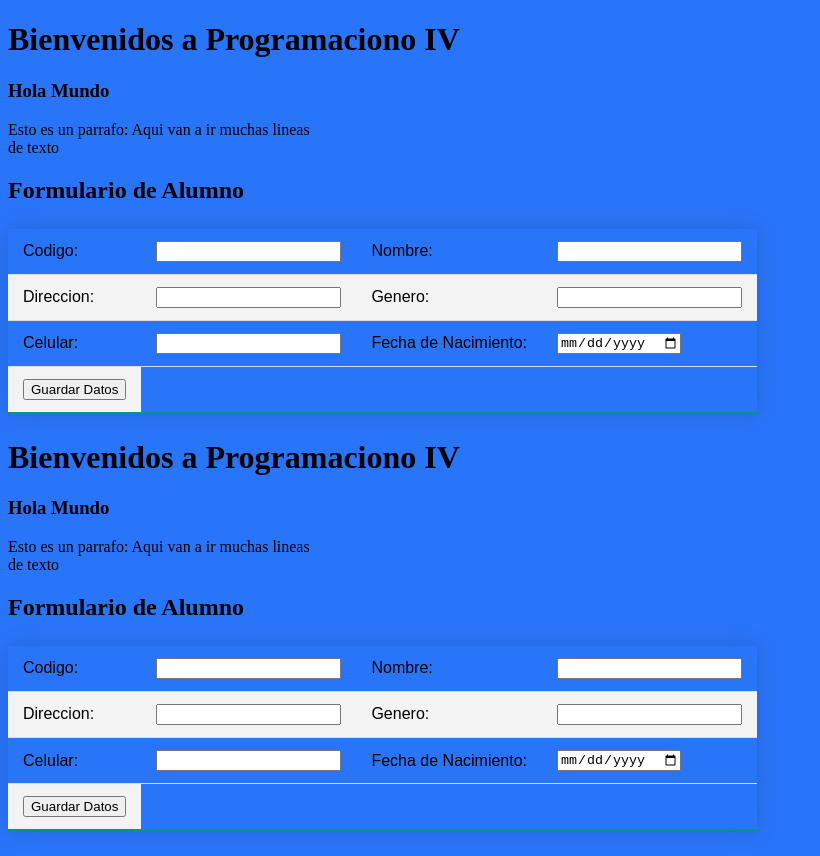
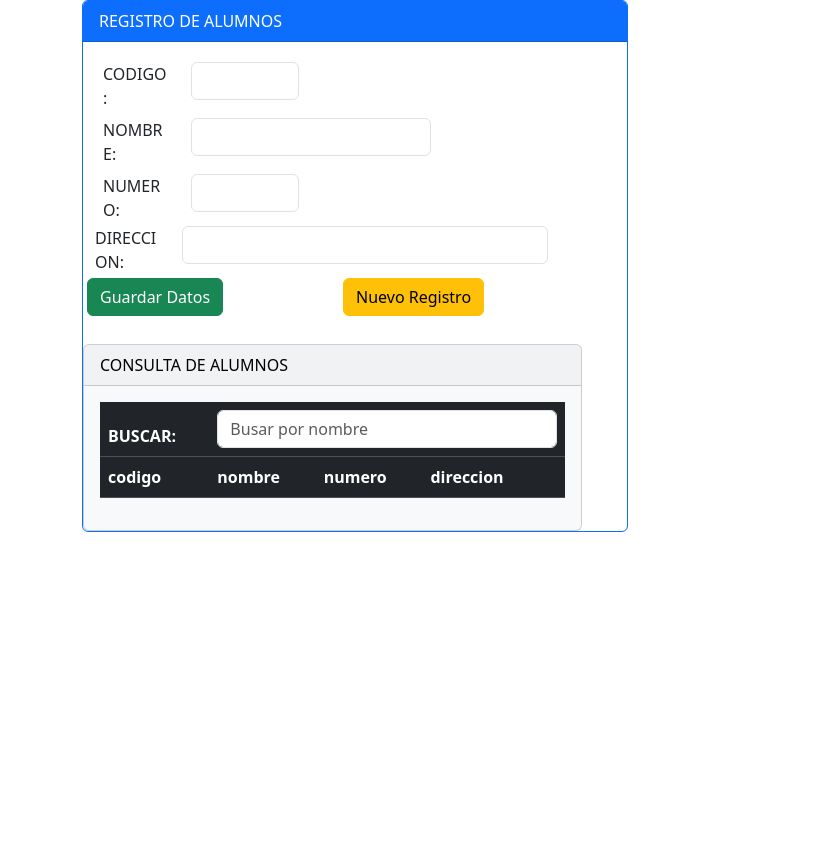
Before and after one commit to 22denoviembre/programacion-lV, a plain HTML site: page index.html in a window 1280 px wide. Shown: the whole page, without its empty margins (0-820 px from the left). After the commit the page ends 800 px from the top, so only its background shows below. Drawn offline with nearby package versions, Linux system fonts and the light colour scheme.

Commit message:
Add files via upload

```diff
--- a/index.html
+++ b/index.html
@@ -1,341 +1,154 @@
-<!DOCTYPE html> <!--Definicion de tipo de documento-->
-<html lang="en"> <!--Aertura de la pagina html-->
-<head> <!--Encabezado de la pagina html-->
-    <meta charset="UTF-8"> <!--Codigicacion de Caracteres especiales-->
-    <meta http-equiv="X-UA-Compatible" content="IE=edge"> <!--IE-->
+<!DOCTYPE html><!-- Definicion de tipo de documento -->
+<html lang="en"><!-- Apertura de la pagina html -->
+<head><!-- Encabezado de la pagina html -->
+    <meta charset="UTF-8"><!-- Codificacion de Caracteres especiales  -->
+    <meta http-equiv="X-UA-Compatible" content="IE=edge"><!-- IE -->
     <meta name="viewport" content="width=device-width, initial-scale=1.0">
-    <title>Primer Proyectto en HTML</title>
-    <style>
-        body{
-            background-color: #2975f9;
-        }
-        .styled-table{
-            border-collapse: collapse;
-            margin: 25px 0;
-            font-size: 1em;
-            font-family: sans-serif;
-            min-width: 450px;
-            box-shadow: 0 0 20px rgba(15, 15, 15, 0.15);
-
-        }
-
-        .styled-table h2{
-            background-color: #2e0098;
-            color: #ffffff;
-            text-align: center;
-        }
-
-        .styled-table th, .styled-table td {
-            padding: 12px 15px;
-        }
-
-        .styled-table tbody tr {
-            border-bottom: 1px solid #dddddd;
-        }
-
-        .styled-table tbody tr:nth-of-type(even) {
-            background-color: #f3f3f3;
-        }
-
-        .styled-table tbody tr:last-of-type {
-            border-bottom: 2px solid #009879;
-        }
-    </style>
+    <link rel="stylesheet" href="https://cdn.jsdelivr.net/npm/bootstrap@5.3.0-alpha1/dist/css/bootstrap.min.css">
+    <title>::.. APP ACADEMICA ..::</title>
 </head>
-<body> <!--Contenido de la pagina html-->
-
-    <h1>Bienvenidos a Programaciono IV</h1>
-    <h3>Hola Mundo</h3>
-    <p>Esto es un parrafo: Aqui van a ir muchas lineas <br>
-        de texto
-    </p>
-    <form name="frmAlumnos" id="frmAlumnos">
-        <table class="styled-table">
+<body><!-- Contenido de la pagina html -->
+    <div class="container" id="app">
+        <div class="row">
+            <div class="col-12 col-md-6">
+                <div class="card border-primary">
+                    <div class="card-header bg-primary text-white">REGISTRO DE ALUMNOS</div>
+                    <div class="card-body">
+                        <form id="frmDocente" @submit.prevent="guardarDocente" @reset.prevent="nuevoDocente()">
+                            <div class="row p-1">
+                                <div class="col-3 col-md-2">CODIGO:</div>
+                                <div class="col-9 col-md-3">
+                                    <input class="form-control" type="text" v-model="docente.codigo" name="txtCodigoDocente" id="txtCodigoDocente">
+                                </div>
+                            </div>
+                            <div class="row p-1">
+                                <div class="col-3 col-md-2">NOMBRE:</div>
+                                <div class="col-9 col-md-6">
+                                    <input class="form-control" type="text" v-model="docente.nombre" name="txtNombreDocente" id="txtNombreDocente">
+                                </div>
+                            </div>
+                            <div class="row p-1">
+                                <div class="col-3 col-md-2">NUMERO:</div>
+                                <div class="col-9 col-md-3">
+                                    <input class="form-control" type="text" v-model="docente.numero" name="txtCodigoDocente" id="txtCodigoDocente">
+                                </div>
+                                <div class="row p-1">
+                                    <div class="col-3 col-md-2">DIRECCION:</div>
+                                    <div class="col-9 col-md-9">
+                                    <input class="form-control" type="text" v-model="docente.direccion" name="txtCodigoDocente" id="txtCodigoDocente">
+                                    </div>
+                            <div class="row p-1">
+                                <div class="col col-md-6">
+                                    <input class="btn btn-success" type="submit" value="Guardar Datos">
+                                </div>
+                                <div class="col col-md-6">
+                                    <input class="btn btn-warning" type="reset" value="Nuevo Registro">
+                                </div>
+                            </div>
+                        </form>
+                    </div>
+                </div>
+            </div>
+            <div class="col-12 col-md-11">
+                <div class="card text-bg-light">
+                    <div class="card-header">CONSULTA DE ALUMNOS</div>
+                    <div class="card-body">
+                        <form>
+                            <table class="table table-dark table-hover">
                                 <thead>
                                     <tr>
-                    <h2>Formulario de Alumno</h2>
+                                        <th>BUSCAR:</th>
+                                        <th colspan="4"><input type="text" @keyup="listarDocentes()" v-model="buscar"
+                                            class="form-control" placeholder="Busar por nombre" ></th>
                                     </tr>
-
+                                    <tr>
+                                        <th>codigo</th>
+                                        <th>nombre</th>
+                                        <th>numero</th>
+                                        <th>direccion</th>
+                                        <th></th>
+                                    </tr>
                                 </thead>
                                 <tbody>
-                <tr>
-                    <td>
-                        <label for="txtCodigoAlumno">Codigo:</label>
-                    </td>
-                    <td>
-                        <input required title="Ingrese un codigo de estudiante valido" pattern="^[US|SM]{2}[IS|LE]{2}[0-9]{6}"
-                        type="text" name="txtCodigoAlumno" id="txtCodigoAlumno">
-                    </td>
-
-                    <td>
-                        <label for="txtNombreAlumno">Nombre:</label>
-                    </td>
-                    <td>
-                        <input required pattern="^[A-Za-zÑñáéíóú ]{3,75}}"
-                        type="text" name="txtNombreAlumno" id="txtNombreAlumno">
-                    </td>
-                </tr>
-
-                <tr>
-                    <td>
-                        <label for="txtDireccionAlumno">Direccion:</label>
-                    </td>
-                    <td>
-                        <input required pattern="^[A-Za-zÑñáéíóú ]{3,75}}"
-                        type="text" name="txtDireccionAlumno" id="txtDireccionAlumno">
-                    </td>
-
-                    <td>
-                        <label for="txtGeneroAlumno">Genero:</label>
-                    </td>
-                    <td>
-                        <input required pattern="^[A-Za-zÑñáéíóú ]{3,75}}"
-                        type="text" name="txtGeneroAlumno" id="txtGeneroAlumno">
-                    </td>
-                </tr>
-                <tr>
-                    <td>
-                        <label for="txtcelularAlumno">Celular:</label>
-                    </td>
-                    <td>
-                        <input required pattern="^[0-9]{8}"
-                        type="text" name="txtCelularAlumno" id="txtCelularAlumno">
-                    </td>
-
-                    <td>
-                        <label for="txtNacimientoAlumno">Fecha de Nacimiento:</label>
-                    </td>
-                    <td>
-                        <input required
-                        type="date" name="txtNacimientoAlumno" id="txtNacimientoAlumno">
-
-                    </td>
-                </tr>
-                <tr>
-                    <td>
-                        <input type="submit" value="Guardar Datos">
-                    </td>
+                                    <tr v-for="docente in docentes" @click='modificarDocente(docente)' :key="docente.idDocente">
+                                        <td>{{docente.codigo}}</td>
+                                        <td>{{docente.nombre}}</td>
+                                        <td>{{docente.numero}}</td>
+                                        <td>{{docente.direccion}}</td>
+                                        <td><button @click.prevent="eliminarDocente(docente)" class="btn btn-danger">Eliminar</button></td>
                                     </tr>
                                 </tbody>
                             </table>
                         </form>
-<!--
-    <form name="frmAlumnos" id="frmAlumnos">
-        <h2>Formulario de Alumno</h2>
-        <br>
-        <label for="txtCodigoAlumno">Codigo:</label>
-        <input required title="Ingrese un codigo de estudiante valido" pattern="^[US|SM]{2}[IS|LE]{2}[0-9]{6}"
-        type="text" name="txtCodigoAlumno" id="txtCodigoAlumno">
-
-        <label for="txtNombreAlumno">Nombre:</label>
-        <input required pattern="^[A-Za-zÑñáéíóú ]{3,75}}"
-        type="text" name="txtNombreAlumno" id="txtNombreAlumno">
-
-        <br>
-        <br>
-
-        <label for="txtDireccionAlumno">Direccion:</label>
-        <input required pattern="^[A-Za-zÑñáéíóú ]{3,75}}"
-        type="text" name="txtDireccionAlumno" id="txtDireccionAlumno">
-
-        <label for="txtGeneroAlumno">Genero:</label>
-        <input required pattern="^[A-Za-zÑñáéíóú ]{3,75}}"
-        type="text" name="txtGeneroAlumno" id="txtGeneroAlumno">
-        <br>
-        <br>
-
-        <label for="txtNacimientoAlumno">Fecha de Nacimiento:</label>
-        <input required
-        type="date" name="txtNacimientoAlumno" id="txtNacimientoAlumno">
-        <br>
-
-        <input type="submit" value="Guardar Datos">
-
-    </form>
- -->
+                    </div>
+                </div>
+            </div>
+        </div>
+    </div>
+    <script src="https://cdn.jsdelivr.net/npm/bootstrap@5.3.0-alpha1/dist/js/bootstrap.bundle.min.js"></script>
+    <script src="https://unpkg.com/vue@3/dist/vue.global.js"></script>
     <script>
-        //DOM -> Modelo de Objetos de Documento
-
-        let $frmAlumno = document.querySelector("#frmAlumnos");
-        console.log($frmAlumno,frmAlumnos);
-
-        $frmAlumno.addEventListener('submit', e=>{
-            e.preventDefault();
-
-            console.log(txtCodigoAlumno.value, txtNombreAlumno.value, txtDireccionAlumno.value, txtGeneroAlumno.value,
-            txtNacimientoAlumno.value, txtCelularAlumno.value);
-        });
-
-    </script>
-</body>
-</html><!DOCTYPE html> <!--Definicion de tipo de documento-->
-<html lang="en"> <!--Aertura de la pagina html-->
-<head> <!--Encabezado de la pagina html-->
-    <meta charset="UTF-8"> <!--Codigicacion de Caracteres especiales-->
-    <meta http-equiv="X-UA-Compatible" content="IE=edge"> <!--IE-->
-    <meta name="viewport" content="width=device-width, initial-scale=1.0">
-    <title>Primer Proyectto en HTML</title>
-    <style>
-        body{
-            background-color: #2975f9;
+        const { createApp } = Vue;
+        createApp({
+            data() {
+                return {
+                    buscar: '',
+                    docentes:[],
+                    accion : 'nuevo',
+                    docente:{
+                    idDocente:0,
+                        codigo:'',
+                        nombre:'',
+                        numero:'',
+                        direccion:''
                     }
-        .styled-table{
-            border-collapse: collapse;
-            margin: 25px 0;
-            font-size: 1em;
-            font-family: sans-serif;
-            min-width: 450px;
-            box-shadow: 0 0 20px rgba(15, 15, 15, 0.15);
-
                 }
-
-        .styled-table h2{
-            background-color: #2e0098;
-            color: #ffffff;
-            text-align: center;
+            },
+            methods:{
+                nuevoDocente(){
+                    this.accion = 'nuevo';
+                    this.docente.idDocente = '';
+                    this.docente.codigo = '';
+                    this.docente.nombre = '';
+                    this.docente.numero = '';
+                    this.docente.direccion = '';
+                },
+                modificarDocente(docente){
+                    this.accion = 'modificar';
+                    this.docente = docente;
+                },
+                guardarDocente(){
+                    this.listarDocentes();
+                    if( this.accion==='nuevo' ){
+                        this.docente.idDocente = new Date().getTime().toString(16);//las cantidad milisegundos y lo convierte en hexadecimal
+                        this.docentes.push( JSON.parse(JSON.stringify(this.docente)) );
+                    }else if(this.accion==='modificar'){
+                        //hacer la busqueda y modificar el registro
+                        let index = this.docentes.findIndex(docente=>docente.idDocente==this.docente.idDocente);
+                        this.docentes[index] = JSON.parse(JSON.stringify(this.docente));
+                    }else if(this.accion==='eliminar'){
+                        let index = this.docentes.findIndex(docente=>docente.idDocente==this.docente.idDocente);
+                        this.docentes.splice(index, 1);
                     }
-
-        .styled-table th, .styled-table td {
-            padding: 12px 15px;
+                    localStorage.setItem('docentes', JSON.stringify(this.docentes));
+                    this.nuevoDocente();
+                },
+                eliminarDocente(docente){
+                    if( confirm(`Esta seguro de eliminar el docente ${docente.nombre}?`) ){
+                        this.accion="eliminar";
+                        this.docente = docente;
+                        this.guardarDocente();
                     }
-
-        .styled-table tbody tr {
-            border-bottom: 1px solid #dddddd;
+                },
+                listarDocentes(){
+                    this.docentes = JSON.parse( localStorage.getItem('docentes') || "[]" )
+                        .filter(docente=>docente.nombre.toLowerCase().indexOf(this.buscar.toLowerCase())>-1);
                 }
-
-        .styled-table tbody tr:nth-of-type(even) {
-            background-color: #f3f3f3;
+            },
+            created(){
+                this.listarDocentes();
             }
-
-        .styled-table tbody tr:last-of-type {
-            border-bottom: 2px solid #009879;
-        }
-    </style>
-</head>
-<body> <!--Contenido de la pagina html-->
-
-    <h1>Bienvenidos a Programaciono IV</h1>
-    <h3>Hola Mundo</h3>
-    <p>Esto es un parrafo: Aqui van a ir muchas lineas <br>
-        de texto
-    </p>
-    <form name="frmAlumnos" id="frmAlumnos">
-        <table class="styled-table">
-            <thead>
-                <tr>
-                    <h2>Formulario de Alumno</h2>
-                </tr>
-
-            </thead>
-            <tbody>
-                <tr>
-                    <td>
-                        <label for="txtCodigoAlumno">Codigo:</label>
-                    </td>
-                    <td>
-                        <input required title="Ingrese un codigo de estudiante valido" pattern="^[US|SM]{2}[IS|LE]{2}[0-9]{6}"
-                        type="text" name="txtCodigoAlumno" id="txtCodigoAlumno">
-                    </td>
-
-                    <td>
-                        <label for="txtNombreAlumno">Nombre:</label>
-                    </td>
-                    <td>
-                        <input required pattern="^[A-Za-zÑñáéíóú ]{3,75}}"
-                        type="text" name="txtNombreAlumno" id="txtNombreAlumno">
-                    </td>
-                </tr>
-
-                <tr>
-                    <td>
-                        <label for="txtDireccionAlumno">Direccion:</label>
-                    </td>
-                    <td>
-                        <input required pattern="^[A-Za-zÑñáéíóú ]{3,75}}"
-                        type="text" name="txtDireccionAlumno" id="txtDireccionAlumno">
-                    </td>
-
-                    <td>
-                        <label for="txtGeneroAlumno">Genero:</label>
-                    </td>
-                    <td>
-                        <input required pattern="^[A-Za-zÑñáéíóú ]{3,75}}"
-                        type="text" name="txtGeneroAlumno" id="txtGeneroAlumno">
-                    </td>
-                </tr>
-                <tr>
-                    <td>
-                        <label for="txtcelularAlumno">Celular:</label>
-                    </td>
-                    <td>
-                        <input required pattern="^[0-9]{8}"
-                        type="text" name="txtCelularAlumno" id="txtCelularAlumno">
-                    </td>
-
-                    <td>
-                        <label for="txtNacimientoAlumno">Fecha de Nacimiento:</label>
-                    </td>
-                    <td>
-                        <input required
-                        type="date" name="txtNacimientoAlumno" id="txtNacimientoAlumno">
-
-                    </td>
-                </tr>
-                <tr>
-                    <td>
-                        <input type="submit" value="Guardar Datos">
-                    </td>
-                </tr>
-            </tbody>
-        </table>
-    </form>
-<!--
-    <form name="frmAlumnos" id="frmAlumnos">
-        <h2>Formulario de Alumno</h2>
-        <br>
-        <label for="txtCodigoAlumno">Codigo:</label>
-        <input required title="Ingrese un codigo de estudiante valido" pattern="^[US|SM]{2}[IS|LE]{2}[0-9]{6}"
-        type="text" name="txtCodigoAlumno" id="txtCodigoAlumno">
-
-        <label for="txtNombreAlumno">Nombre:</label>
-        <input required pattern="^[A-Za-zÑñáéíóú ]{3,75}}"
-        type="text" name="txtNombreAlumno" id="txtNombreAlumno">
-
-        <br>
-        <br>
-
-        <label for="txtDireccionAlumno">Direccion:</label>
-        <input required pattern="^[A-Za-zÑñáéíóú ]{3,75}}"
-        type="text" name="txtDireccionAlumno" id="txtDireccionAlumno">
-
-        <label for="txtGeneroAlumno">Genero:</label>
-        <input required pattern="^[A-Za-zÑñáéíóú ]{3,75}}"
-        type="text" name="txtGeneroAlumno" id="txtGeneroAlumno">
-        <br>
-        <br>
-
-        <label for="txtNacimientoAlumno">Fecha de Nacimiento:</label>
-        <input required
-        type="date" name="txtNacimientoAlumno" id="txtNacimientoAlumno">
-        <br>
-
-        <input type="submit" value="Guardar Datos">
-
-    </form>
- -->
-    <script>
-        //DOM -> Modelo de Objetos de Documento
-
-        let $frmAlumno = document.querySelector("#frmAlumnos");
-        console.log($frmAlumno,frmAlumnos);
-
-        $frmAlumno.addEventListener('submit', e=>{
-            e.preventDefault();
-
-            console.log(txtCodigoAlumno.value, txtNombreAlumno.value, txtDireccionAlumno.value, txtGeneroAlumno.value,
-            txtNacimientoAlumno.value, txtCelularAlumno.value);
-        });
-
+        }).mount('#app')
     </script>
 </body>
 </html>
```
Lines whose indentation alone changed are shown as unchanged.
